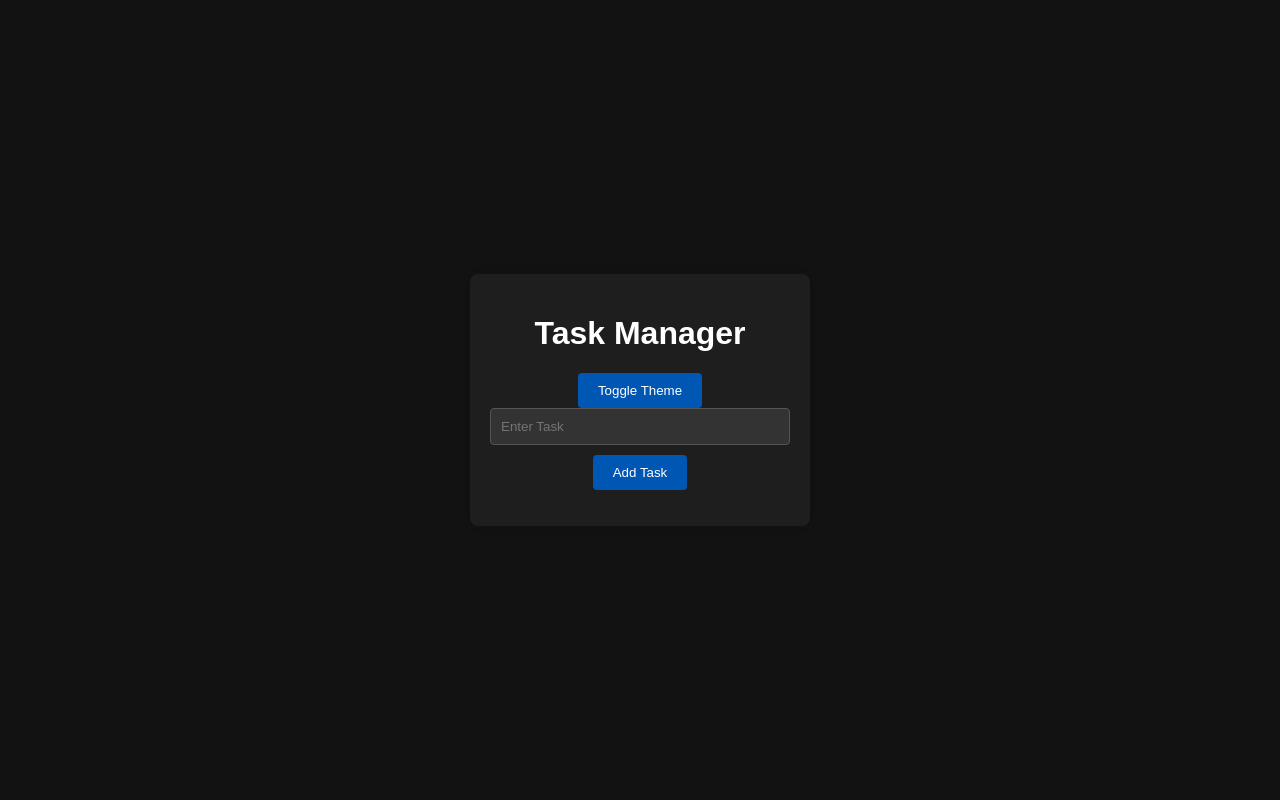
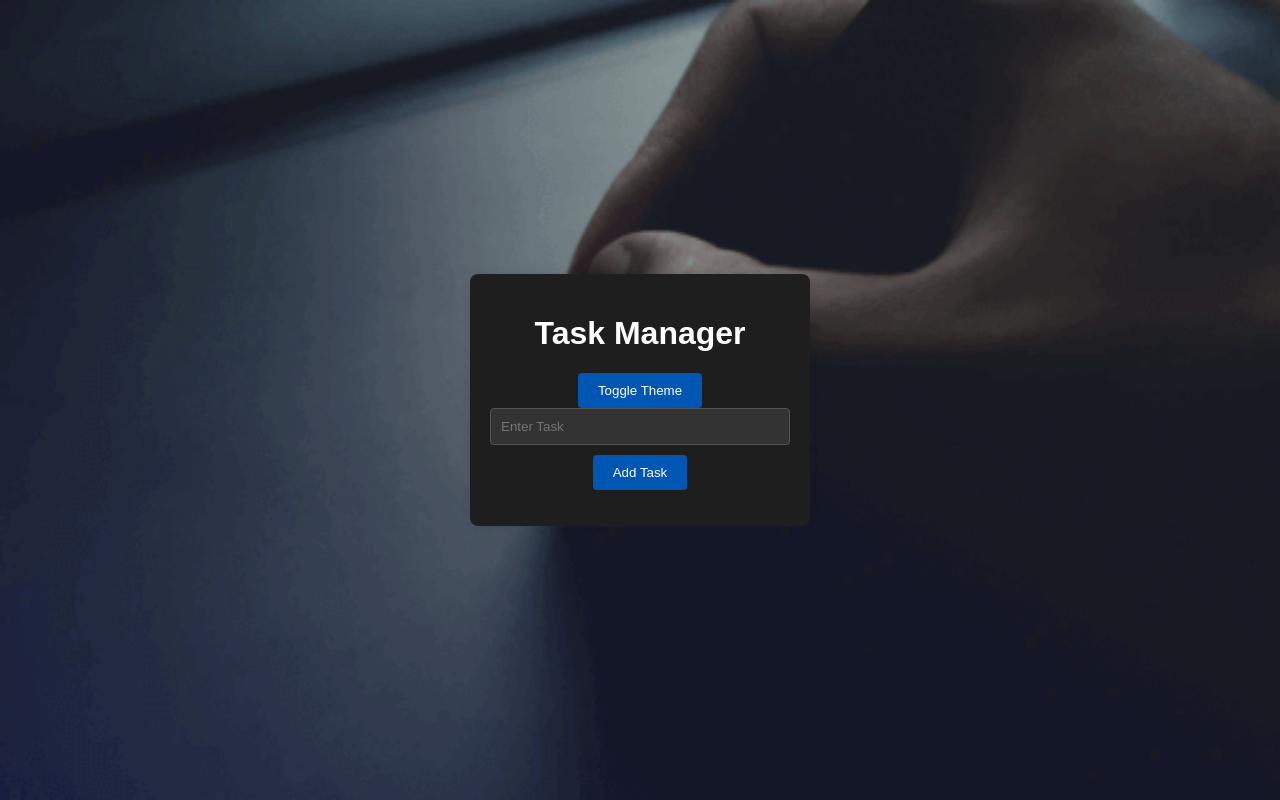
Before and after one commit to Drkiller325/API-Localstorage, a plain HTML site: page index.html in a window 1280 px wide. Both pictures are taken after a click on the button "Toggle Theme". Drawn offline with Linux system fonts and the light colour scheme.

Commit message:
add a background

```diff
--- a/styles.css
+++ b/styles.css
@@ -1,7 +1,13 @@
 /* styles.css */
+
+
 body {
     font-family: Arial, sans-serif;
-    background-color: #f4f4f4;
+    background: url('background.webp') no-repeat center center fixed;
+    background-size: cover;
+    margin: 0;
+    padding: 0;
+    height: 100vh;
     display: flex;
     justify-content: center;
     align-items: center;
@@ -11,6 +17,11 @@ body {
 
 body.dark-theme {
     background-color: #121212;
+    background: url('background_dark.png') no-repeat center center fixed; ;
+    background-size: cover;
+    margin: 0;
+    padding: 0;
+    height: 100vh;
     color: white;
 }
 
```
Also changed, not shown: background.webp (added), background_dark.png (added).
